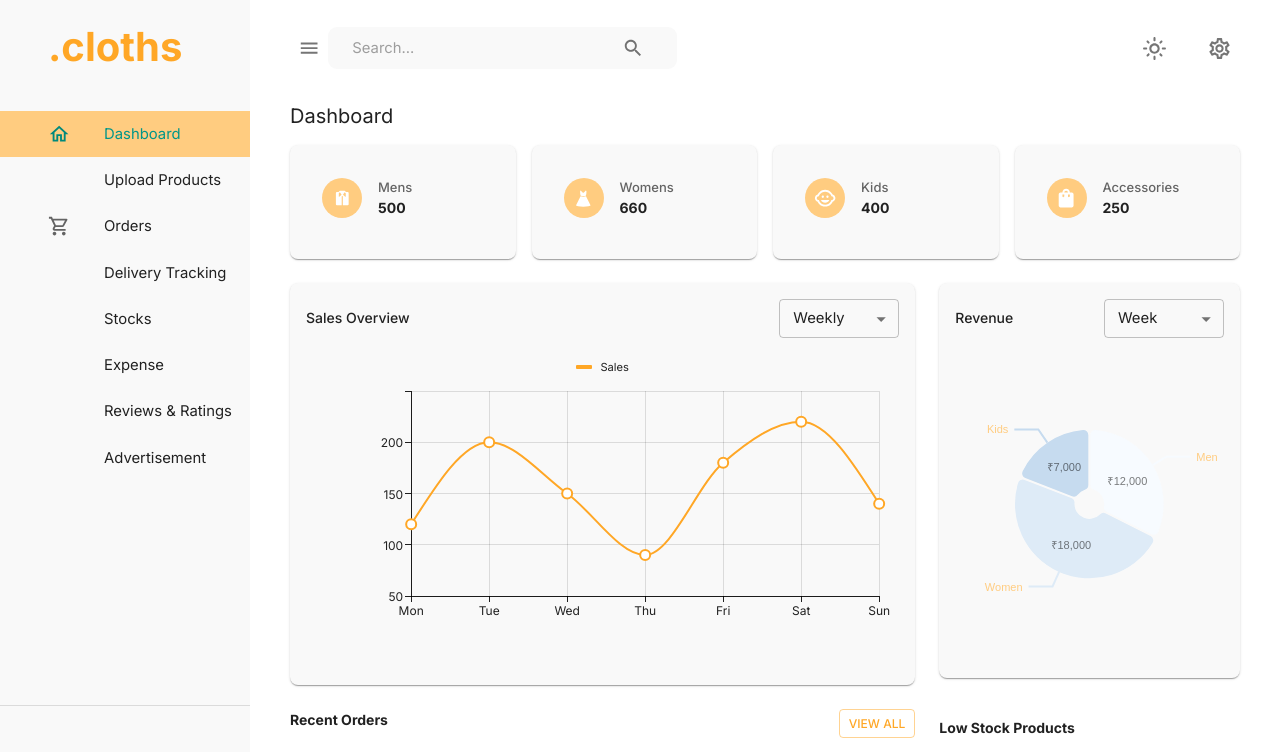
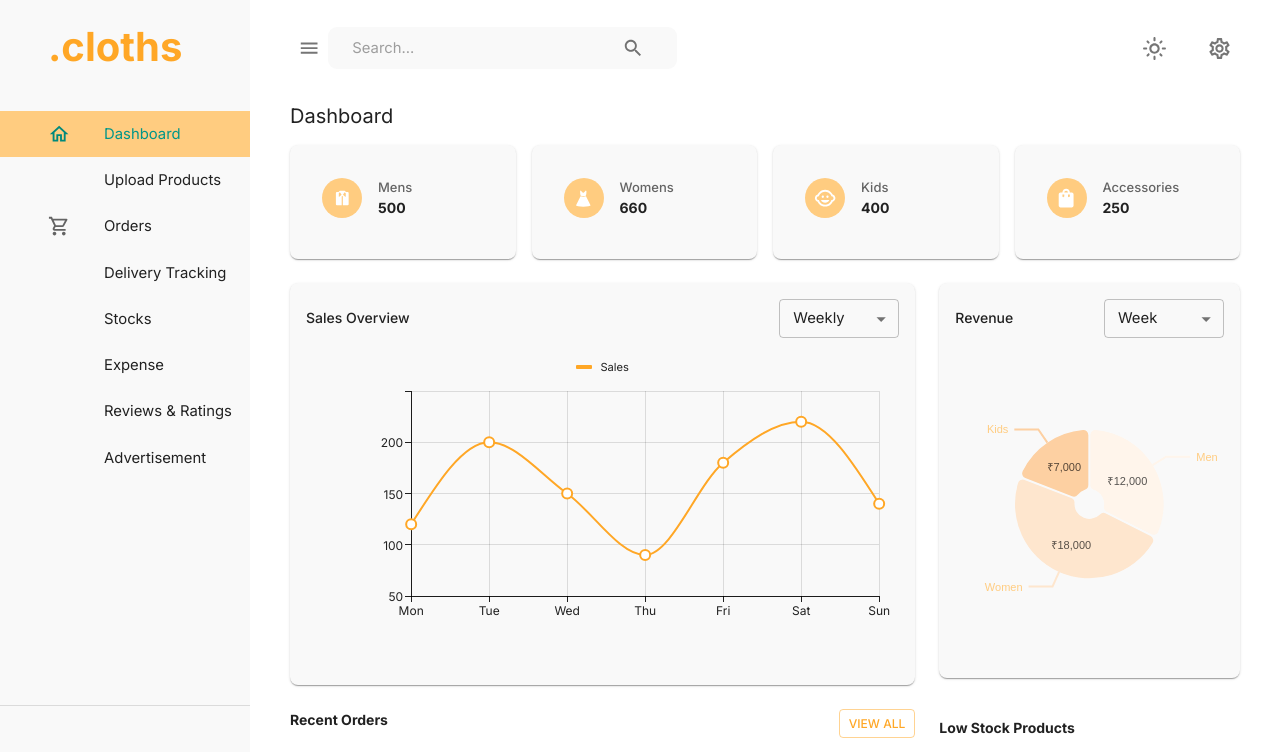
Before and after one commit to Pree-15/Dashboard-App, a React (Create React App) app: page /dashboard in a window 1280 px wide. Shown: the top 752 px of the page. Built offline with nearby package versions, Linux system fonts and the light colour scheme; some icons are missing.

Commit message:
Update RevenuePieChart.jsx

```diff
--- a/src/components/RevenuePieChart.jsx
+++ b/src/components/RevenuePieChart.jsx
@@ -33,13 +33,13 @@ const RevenuePieChart = ({ filter }) => {
         innerRadius={0.2}
         padAngle={1.5}
         cornerRadius={5}
-        colors={{ scheme: "blues" }}
+        colors={{ scheme: "oranges" }}
         arcLabelsSkipAngle={10}
         arcLinkLabelsSkipAngle={10}
         arcLinkLabelsTextColor={theme.palette.secondary.light}
         arcLinkLabelsThickness={2}
         arcLinkLabelsColor={{ from: "color" }}
-        arcLabelsTextColor={{ from: "color", modifiers: [["darker", 2]] }}
+        arcLabelsTextColor={{ from: "color", modifiers: [["darker", 3]] }}
         tooltip={({ datum }) => {
           const value = datum.value?.toLocaleString?.() || datum.value;
           const percentage = datum.percentage != null ? `${datum.percentage.toFixed(1)}%` : "—";
```
